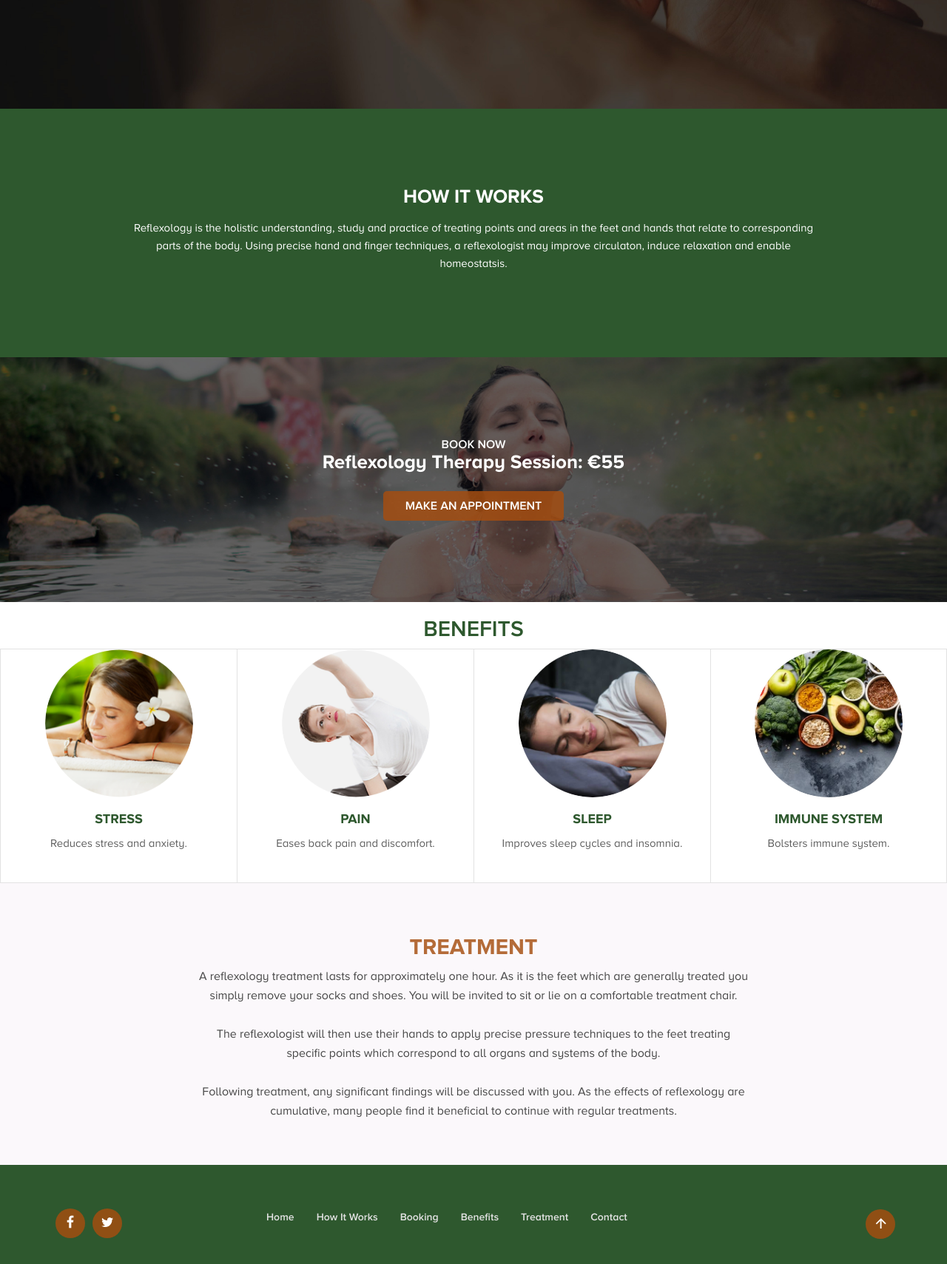
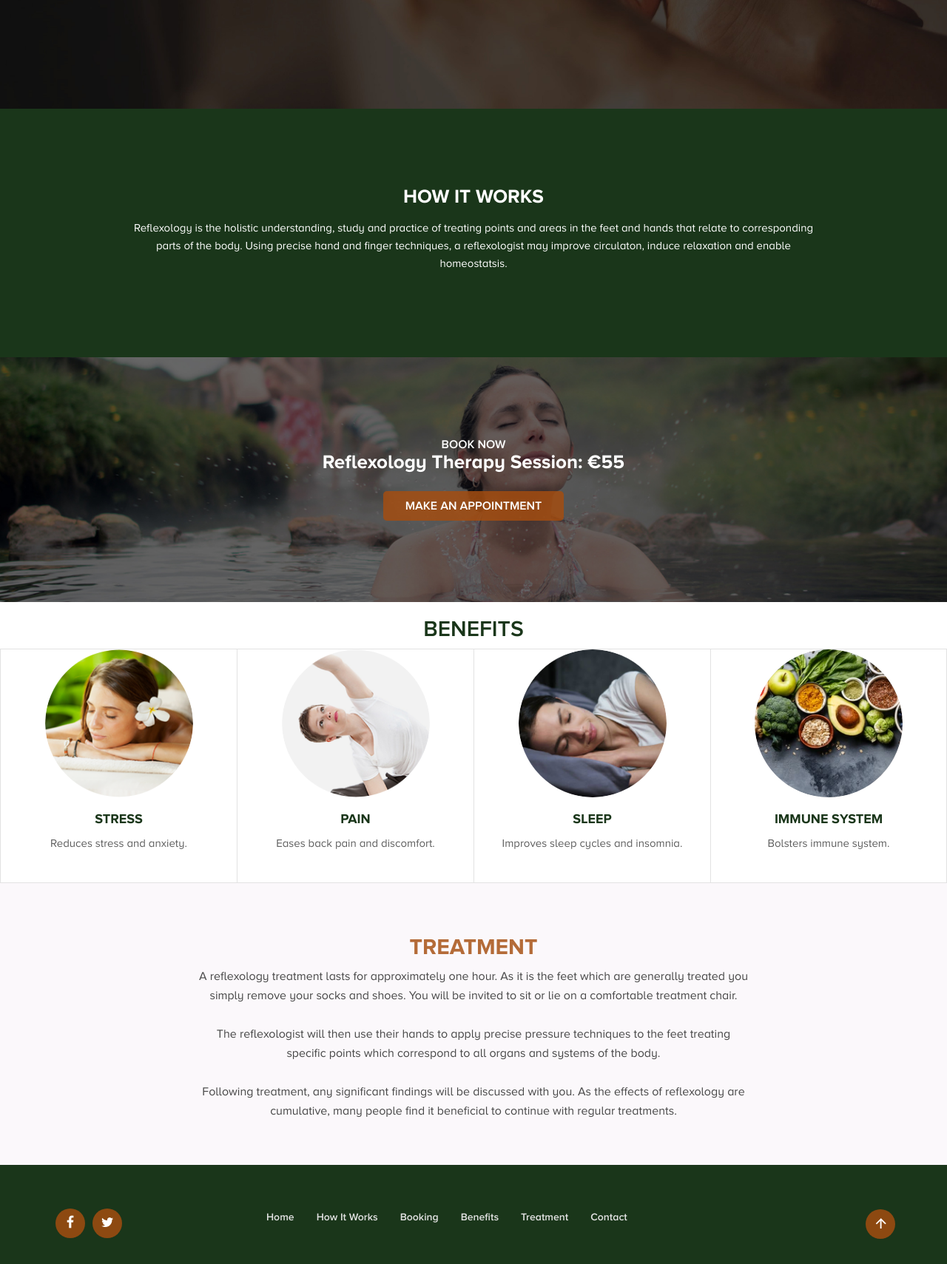
Before and after one commit to Sam-Dowling/gentlehandsreflexology, a plain HTML site: page index.html in a window 1280 px wide. Shown: the part 343-2052 px from the top of the page at 74% size. Drawn offline with Linux system fonts and the light colour scheme; some icons are missing.

Commit message:
Changed green tone

```diff
--- a/css/style.css
+++ b/css/style.css
@@ -278,7 +278,7 @@ Purilfy section
  */
 .purilfy-section {
     color: #fff;
-    background: #2e582e;
+    background: #1a361a;
     display: block;
     text-align: center;
     padding: 105px 0;
@@ -352,7 +352,7 @@ OFFER SECTION
 }
 
 .section-title {
-    color:  #2e582e;
+    color:  #1a361a;
     font-family:'ProximaNovaA-Semibold';
     font-weight: 600;
 
@@ -391,7 +391,7 @@ OFFER SECTION
 }
 
 .benefit-item > h2 {
-    color: #2e582e;
+    color: #1a361a;
     font-family:'ProximaNovaA-Bold';
     font-size: 18px;
     font-weight: 700;
@@ -407,7 +407,7 @@ OFFER SECTION
     min-height: 65px;
 }
 .benefit-item:hover{
-    background: #2e582e;
+    background: #1a361a;
     color: #e42a97
 }
 .benefit-item:hover p{
@@ -460,7 +460,7 @@ FOOTER SECTION
     text-align: center;
     padding: 30px 0;
     color: #fff;
-    background: #2e582e;
+    background: #1a361a;
 }
 
 .col-md-3 > h3 {
@@ -569,7 +569,7 @@ FOOTER SECTION
 
 }
 .modal-title{
-    color: #2e582e;
+    color: #1a361a;
     font-weight: 700;
     font-size: 34px;
     font-family:'ProximaNovaA-Bold';
```
